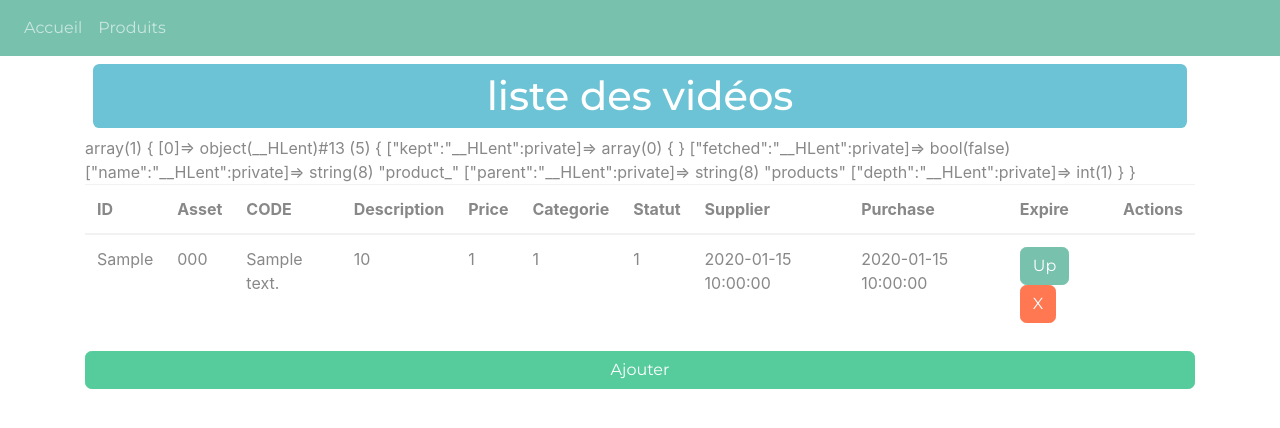
After one commit to codeuronline/restapi, a PHP site: template views/afficherProduct.view.php in a window 1280 px wide. The commit adds this page. Shown: the top 428 px of the page. Run offline with PHP 8.4, Linux system fonts and the light colour scheme; the template is opened without the code that fills it: most values are stand-ins (such as "Sample title", 1, 10 or a date in 2020); some libraries are stand-ins or nearby versions.

Commit message:
maj correctif

```diff
--- a/controllers/ProductsController.php
+++ b/controllers/ProductsController.php
@@ -18,12 +18,13 @@ class ProductsController{
     $products= $this->getProductManager()->getProducts();
 
 
-    require "product.view.php";
+    require "views/product.view.php";
     }
+
     public function afficherProduct($id){
 
     $products= $this->productManager->getproductById($id);
-    require "afficherProduct.view.php";
+    require "views/afficherProduct.view.php";
     }
 
     public function ajoutProduct(){
--- a/index.php
+++ b/index.php
@@ -2,5 +2,5 @@
 //  require_once './models/Product.php';
 // $products= new Product;
 // $productsAll = $products->getAll();
-header('Location: products.php');
+//header('Location: products.php');
 ?>
--- a/models/Product.php
+++ b/models/Product.php
@@ -5,8 +5,6 @@ require_once 'Database.php';
 
 
 class Product extends Database{
-
-
         private $id_product;
         private $code;
         private $description;
--- a/models/ProductManager.php
+++ b/models/ProductManager.php
@@ -24,9 +24,10 @@ class ProductManager extends Database{
         $req->execute();
         $mesProducts = $req->fetchAll();
         $req->closeCursor();
+        var_dump("chargement de produit");
         foreach($mesProducts as $product){
-            var_dump($product);
             $p = new Product($product);
+            var_dump($p);
             $this->ajoutProduct($p);
         }
     }
--- /dev/null
+++ b/views/afficherProduct.view.php
@@ -0,0 +1,72 @@
+<?php
+
+// require_once "models/Product.php";
+// require_once  "models/ProductManager.php";
+// $productManager = new ProductManager;
+// $productManager->chargementProducts();
+
+var_dump($products);?>
+<table class="table">
+    <thead>
+        <th>ID</th>
+        <th>Asset</th>
+        <th>CODE</th>
+        <th>Description</th>
+        <th>Price</th>
+        <th>Categorie</th>
+        <th>Statut</th>
+        <th>Supplier</th>
+        <th>Purchase</th>
+        <th>Expire</th>
+        <th>Actions</th>
+    </thead>
+    <tbody>
+        <?php foreach ($products as $product) :?>
+
+        <!-- //$videos=$videoManager->getVideos(); -->
+        <tr>
+            <!-- <td>
+                <?=$product->getId_product() ?>
+            </td> -->
+            <td>
+                <?=$product->getPrimary_visual() ?>
+            </td>
+            <td>
+                <?=$product->getCode() ?>
+            </td>
+            <td>
+                <?=$product->getDescription() ?>
+            </td>
+            <td>
+                <?=$product->getPrice() ?>
+            </td>
+            <td>
+                <?=$product->getCategory_id()?>
+            </td>
+            <td>
+                <?=$product->getStatut_id() ?>
+            </td>
+            <td>
+                <?=$product->getSupplier_id()?>
+            </td>
+            <td>
+                <?=$product->getPurchase_date()?>
+            </td>
+            <td>
+                <?=$product->getExpiration_date()?>
+            </td>
+            <td>
+                <a href="update.php?id=<?=$product->getId_product()?>"><button class="btn btn-primary">Up</button></a>
+                <a href="delete.php?id=<?=$product->getId_product()?>"><button class="btn btn-danger"
+                        onclick="return confirm('Voulez-vous supprimer ?')">X</button></a>
+            </td>
+        </tr>
+        <?php endforeach ?>
+    </tbody>
+</table>
+<a href="<?= URL ?>videos/a/" class="btn btn-success d-block">Ajouter</a>
+<?php
+$content = ob_get_clean();
+
+$titre = "liste des vidéos"; // $videos->getTitre();
+require "template.php"; ?>
```
Also changed, not shown: products.php (+9 -7 lines).
